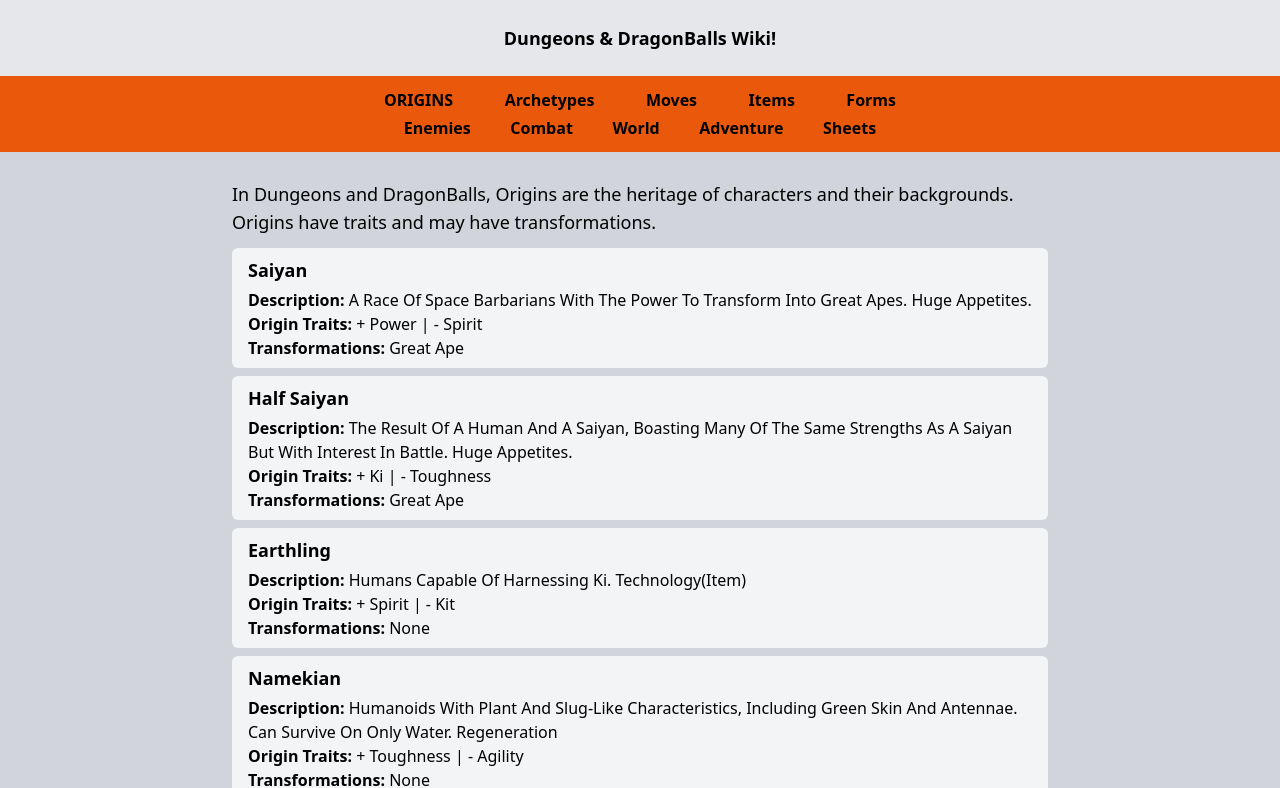
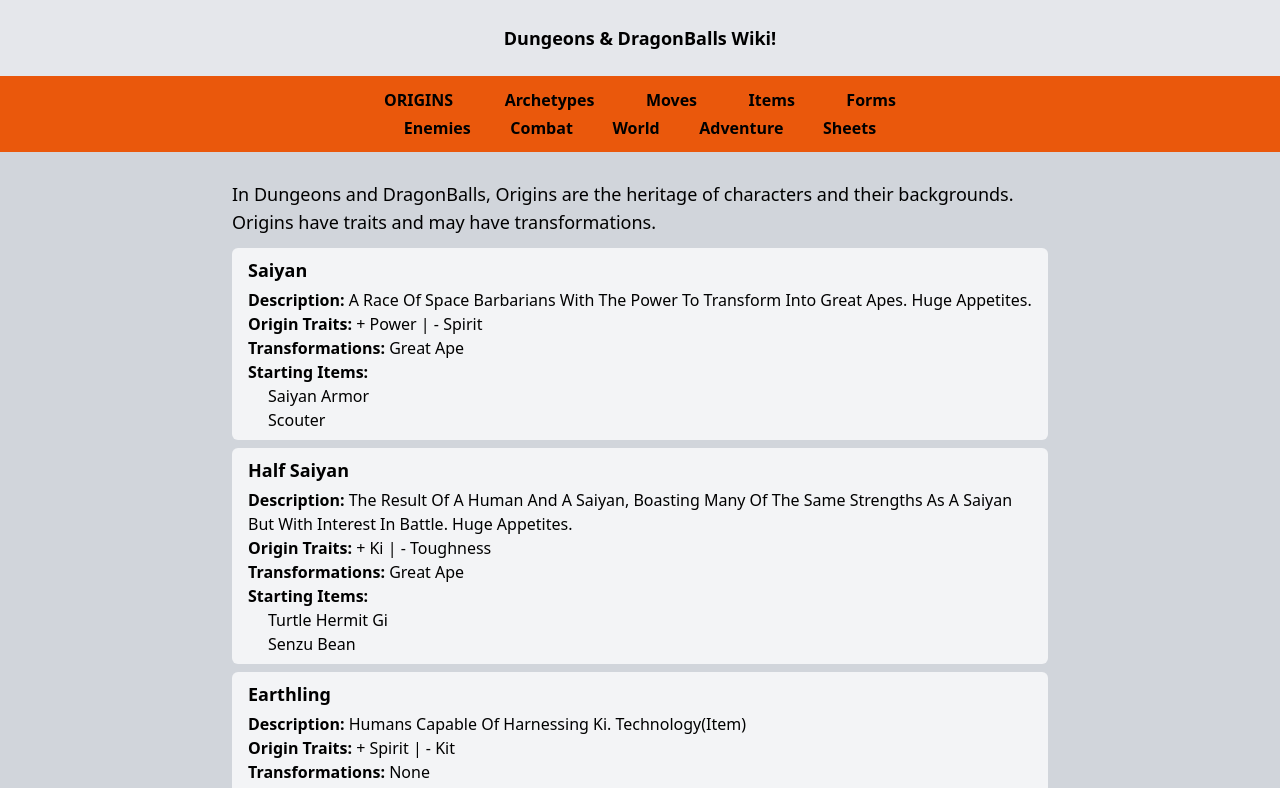
Before and after one commit to KylePep/ddbwiki, a Next.js app: page /origins in a window 1280 px wide. Shown: the top 788 px of the page. Built offline with nearby package versions, Linux system fonts and the light colour scheme.

Commit message:
rendered missing data to origin page, adjusted styling on moves page

```diff
--- a/app/archetypes/page.tsx
+++ b/app/archetypes/page.tsx
@@ -21,7 +21,7 @@ export default function archetypesPage() {
                 <p className='mb-2'><span className='font-semibold'>Description: </span> {arch.description}</p>
                 { arch.moves.length != 0 && (
                   <div className='mb-2'>
-                  <h5 className='font-semibold mb-1'>Origin Moves:</h5>
+                  <h5 className='font-semibold mb-1'>Archetype Moves:</h5>
                   <ul>
                     {arch.moves.map((move: any) => (
                       <li key={move}>{moveName(move)}</li>
--- a/app/moves/page.tsx
+++ b/app/moves/page.tsx
@@ -19,7 +19,7 @@ export default function movesPage() {
                 <h2 className="font-bold">{move.title}</h2>
                 <h3><span className="font-semibold">Type: </span>{move.type}</h3>
                 <h4><span className="font-semibold">Sub Type: </span> {move.subType}</h4>
-                <div className="flex justify-around">
+                <div className="flex justify-between">
                   <p><span className="font-semibold">Damage: </span>{move.damage}</p>
                   <p><span className="font-semibold">Cost: </span>{move.cost}</p>
                   <p><span className="font-semibold">Accuracy: </span>{move.accuracy}</p>
--- a/app/origins/page.tsx
+++ b/app/origins/page.tsx
@@ -1,6 +1,6 @@
 'use client'
 
-import { FORM_TYPES, ORIGIN_TYPES } from '@/shared/constants'
+import { FORM_TYPES, ITEM_TYPES, ORIGIN_TYPES } from '@/shared/constants'
 import { MOVE_TYPES } from '@/shared/constants'
 import React from 'react'
 
@@ -14,6 +14,11 @@ export default function originsPage() {
   const formName = ((formNumber: number)=>{
     const form =  FORM_TYPES.find((f) => f.id == formNumber)
     return form?.title
+  })
+
+  const itemName = ((itemNumber: number)=> {
+    const item = ITEM_TYPES.find((i)=> i.id == itemNumber)
+    return item?.title
   })
 
   return (
@@ -49,6 +54,26 @@ export default function originsPage() {
                 </ul>
                   </>
                 )}
+                { origin.startingItems != 0 ? (
+                  <h4><span className='font-semibold'>Starting Items: </span>
+                  <ul>
+                    {origin.startingItems.map((item: any) => (
+                      <li key={item}>{itemName(item)}</li>
+                    ))}
+                  </ul>
+                  </h4>
+                ): ( <h4>No starting Items</h4> )
+              }
+                {/* { origin.startingEquipment != 0 ? (
+                  <h4><span className='font-semibold'>Starting Equipment: </span>
+                  <ul>
+                    {origin.startingEquipment.map((item: any) => (
+                      <li key={item}>{itemName(item)}</li>
+                    ))}
+                  </ul>
+                  </h4>
+                ): ( <h4>No starting Equipment</h4> )
+              } */}
           </div>
               ))}
             <h3>***More can be added, but these are the starters***</h3>
```
